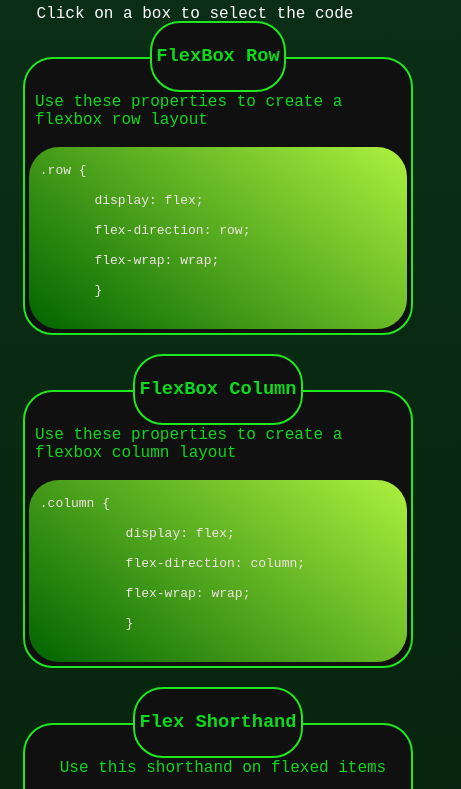
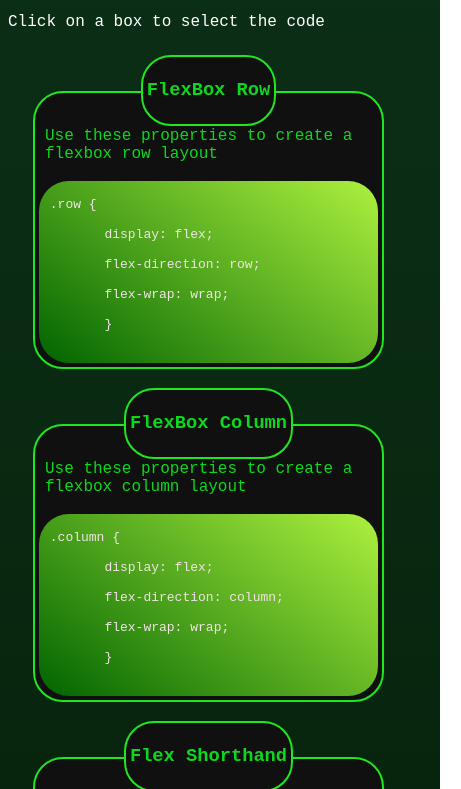
Before and after one commit to Windowmac/CSS_Cards, a plain HTML site: page index.html in a window 390 px wide. Shown: the part 127-916 px from the top of the page, 461 px wide, since content can reach past the window. Drawn offline with Linux system fonts and the light colour scheme.

Commit message:
more mobile fixes (margins, flex settings)

```diff
--- a/style.css
+++ b/style.css
@@ -3,6 +3,7 @@
   }
 
 header {
+    flex: auto;
     text-align: center;
     color: rgb(12, 216, 29);
     margin: auto;
@@ -17,23 +18,26 @@ body {
     background: linear-gradient(#0c2f18, #021a02);
     color: rgb(12, 216, 29);
     font-family: 'Courier New', Courier, monospace;
+    display: flex;
+    flex-wrap: wrap;
 }
 
 main {
     display: flex;
+    flex-direction: row;
     flex-wrap: wrap;
     justify-content: center;
-    /*margin: 2%;*/
+    margin: 10px;
     align-items: flex-start;
-    flex-direction: row;
-    align-content: flex-start;
+
 }
 
 .card {
-    flex: 1 0 200px;
+    flex: 1 0 auto;
     position: relative;
     display: flex;
     min-width: 30vw;
+    max-width: 30vw;
     flex-direction: column;
     align-items: center;
     border: rgb(32, 230, 32) 2px solid;
@@ -83,17 +87,24 @@ main {
 }
 
 @media screen and (max-width:992px){
+    header {
+        text-align: left;
+    }
+
     .card{
-        width: 40vw;
+        min-width: 30vw;
+        max-width: 30vw;
     }
 }
 
 @media screen and (max-width: 768px) {
-    main {
-        flex-direction: column;
+    header {
+        text-align: left;
     }
 
+
     .card {
-        width: 100vw;
+        min-width: 80vw;
+        max-width: 90vw;
     }
 }
```
Also changed, not shown: index.html (indentation only).
